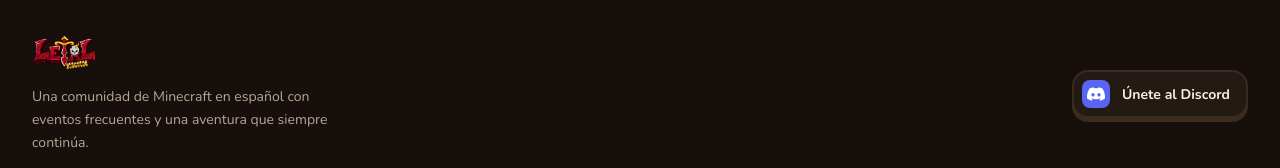
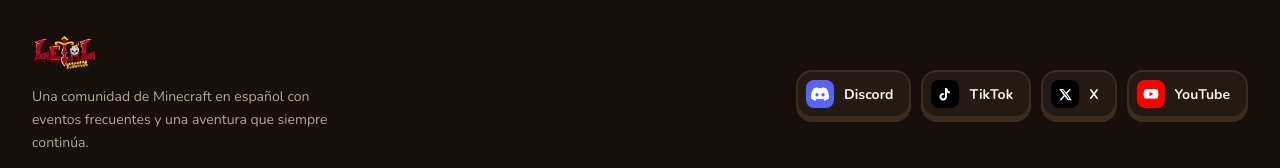
Before and after one commit to Londraa23/letal-network-rules, a Next.js app: page / in a window 1280 px wide. Shown: the part 1243-1411 px from the top of the page. Built offline with nearby package versions, Linux system fonts and the light colour scheme; no server answers.

Commit message:
Add TikTok, X and YouTube links to footer alongside Discord
All under @LetalNT, same pill style with each platform's brand color.

```diff
--- a/components/Footer.tsx
+++ b/components/Footer.tsx
@@ -8,6 +8,65 @@ function DiscordIcon() {
     </svg>
   );
 }
+
+function TikTokIcon() {
+  return (
+    <svg viewBox="0 0 24 24" className="h-[16px] w-[16px] flex-none fill-white" aria-hidden>
+      <path d="M16.6 5.82c-.9-.63-1.51-1.6-1.68-2.72h-3.03v13.1a2.6 2.6 0 1 1-1.84-2.49v-3.1a5.6 5.6 0 1 0 4.87 5.55V9.7a7.55 7.55 0 0 0 4.4 1.4V8.08a4.85 4.85 0 0 1-2.72-.99Z" />
+    </svg>
+  );
+}
+
+function XIcon() {
+  return (
+    <svg viewBox="0 0 24 24" className="h-[15px] w-[15px] flex-none fill-white" aria-hidden>
+      <path d="M18.24 3H21l-6.3 7.2L22 21h-6.24l-4.88-6.4L5.24 21H2.4l6.73-7.7L2 3h6.4l4.4 5.85L18.24 3Zm-1.1 16h1.53L7.9 4.9H6.26L17.14 19Z" />
+    </svg>
+  );
+}
+
+function YouTubeIcon() {
+  return (
+    <svg viewBox="0 0 24 24" className="h-[16px] w-[16px] flex-none fill-white" aria-hidden>
+      <path d="M22.5 7.2a2.9 2.9 0 0 0-2.05-2.06C18.6 4.6 12 4.6 12 4.6s-6.6 0-8.45.54A2.9 2.9 0 0 0 1.5 7.2 30.4 30.4 0 0 0 1 12a30.4 30.4 0 0 0 .5 4.8 2.9 2.9 0 0 0 2.05 2.06C5.4 19.4 12 19.4 12 19.4s6.6 0 8.45-.54A2.9 2.9 0 0 0 22.5 16.8a30.4 30.4 0 0 0 .5-4.8 30.4 30.4 0 0 0-.5-4.8ZM9.75 15.3V8.7l5.7 3.3-5.7 3.3Z" />
+    </svg>
+  );
+}
+
+const socials = [
+  {
+    label: "Discord",
+    href: "https://discord.gg/letal",
+    icon: DiscordIcon,
+    bg: "bg-[#5865F2]",
+    hoverBorder: "hover:border-[#5865F2]",
+    hoverShadow: "hover:shadow-[0_4px_0_0_#5865F2]",
+  },
+  {
+    label: "TikTok",
+    href: "https://tiktok.com/@LetalNT",
+    icon: TikTokIcon,
+    bg: "bg-black",
+    hoverBorder: "hover:border-ink",
+    hoverShadow: "hover:shadow-[0_4px_0_0_theme(colors.ink.DEFAULT)]",
+  },
+  {
+    label: "X",
+    href: "https://x.com/LetalNT",
+    icon: XIcon,
+    bg: "bg-black",
+    hoverBorder: "hover:border-ink",
+    hoverShadow: "hover:shadow-[0_4px_0_0_theme(colors.ink.DEFAULT)]",
+  },
+  {
+    label: "YouTube",
+    href: "https://youtube.com/@LetalNT",
+    icon: YouTubeIcon,
+    bg: "bg-[#FF0000]",
+    hoverBorder: "hover:border-[#FF0000]",
+    hoverShadow: "hover:shadow-[0_4px_0_0_#FF0000]",
+  },
+];
 
 export function Footer() {
   const year = new Date().getFullYear();
@@ -31,17 +90,22 @@ export function Footer() {
           </p>
         </div>
 
+        <div className="flex flex-wrap gap-2.5">
+          {socials.map((social) => (
             <a
-          href="https://discord.gg/letal"
+              key={social.label}
+              href={social.href}
               target="_blank"
               rel="noopener noreferrer"
-          className="group inline-flex items-center gap-3 rounded-2xl border-2 border-cream-border bg-cream-surface py-2 pl-2 pr-4 shadow-[0_4px_0_0_theme(colors.cream.border)] transition-all duration-200 ease-bouncy hover:-translate-y-0.5 hover:border-[#5865F2] hover:shadow-[0_4px_0_0_#5865F2]"
+              className={`group inline-flex items-center gap-2.5 rounded-2xl border-2 border-cream-border bg-cream-surface py-2 pl-2 pr-4 shadow-[0_4px_0_0_theme(colors.cream.border)] transition-all duration-200 ease-bouncy hover:-translate-y-0.5 ${social.hoverBorder} ${social.hoverShadow}`}
             >
-          <span className="flex h-7 w-7 flex-none items-center justify-center rounded-lg bg-[#5865F2]">
-            <DiscordIcon />
+              <span className={`flex h-7 w-7 flex-none items-center justify-center rounded-lg ${social.bg}`}>
+                <social.icon />
               </span>
-          <span className="text-[14px] font-bold text-ink">Únete al Discord</span>
+              <span className="text-[14px] font-bold text-ink">{social.label}</span>
             </a>
+          ))}
+        </div>
       </div>
 
       <div className="flex flex-col items-start gap-2 border-t-2 border-cream-border py-6 text-[13px] font-semibold text-ink-faint sm:flex-row sm:items-center sm:justify-between">
```
Lines whose indentation alone changed are shown as unchanged.
